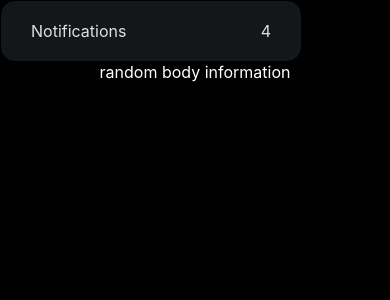
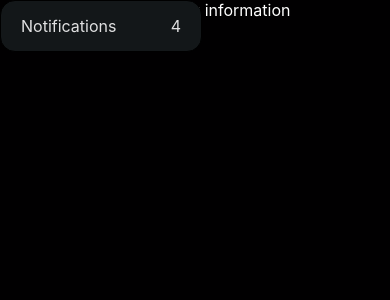
Before and after one commit to tinsandsolution/notification-bar-test, a React (Create React App) app in the folder my-app/: page / in a window 390 px wide. Shown: the top 300 px of the page. Built offline with nearby package versions, Linux system fonts and the light colour scheme.

Commit message:
mobile consideration

```diff
--- a/my-app/src/App.js
+++ b/my-app/src/App.js
@@ -34,7 +34,7 @@ const notifications = [
 function detailedNotifications(notifications) {
   // we're going to do a map thing here
   // taking in the notifications object and turning them into boxes
-  return "dfdsf"
+
   return (
     notifications.map((notification) => {
       const notification_item = (
@@ -43,7 +43,7 @@ function detailedNotifications(notifications) {
           {notification.user} {notification.type == "comment" ? "commented" : "replied"}: {notification.message}
         </div>
       )
-      return "hi"
+      return notification_item
     })
   )
 
@@ -64,7 +64,8 @@ function App() {
           </div>
         </div>
         {/* a div that only is displayed if hovered is set to true */}
-        {hovered && <detailedNotifications notifications={notifications}/>}
+        {hovered && <div className='notification-items'>{detailedNotifications(notifications)}</div>}
+        {/* fadsfasdf */}
       </div>
       random body information
     </div>
--- a/my-app/src/index.css
+++ b/my-app/src/index.css
@@ -17,12 +17,14 @@ code {
 .notification-wrapper {
   /* box-sizing: border-box; */
   /* flex box */
+  position: absolute;
   display: flex;
   flex-direction: column;
   justify-content: center;
   align-items: center;
-  width: 300px;
-  min-height: 60px;
+  width: 25%;
+  min-height: 50px;
+  min-width: 200px;
   border: 1px solid black;
   border-radius: 15px;
   background-color: #131719;
@@ -32,25 +34,39 @@ code {
 }
 
 .notification-header {
+  position: absolute;
   /* margin: 5% 5% 5% 5%; */
+  top: 15px;
   width: 80%;
   /* border: 1px solid white; */
   display: flex;
   flex-direction: row;
   justify-content: space-between;
+  /* margin-top: 10px; */
+  aspect-ratio: 10/1;
+}
+
+.notification-item {
+  /* margin: 5% 5% 5% 5%; */
+  width: 100%;
+  display: flex;
+  flex-direction: row;
+  justify-content: space-between;
+  border-top: 1px solid white;
+  border: 1px solid white;
+
   /* height: 20%; */
 }
 
-.notification-left {
-  /* margin-left: 7%; */
+.notification-items {
   /* margin: 5% 5% 5% 5%; */
-  /* border: 1px solid white; */
-  /* height: 20%; */
+  margin-top: 20%;
+  width: 80%;
+  display: flex;
+  flex-direction: column;
+  justify-content: space-between;
+  overflow: scroll;
+  max-height: 300px;
+  overflow-x: hidden;
+
 }
-
-.notification-right {
-  /* margin-right: 10% */
-  /* margin: 5% 5% 5% 5%; */
-  /* border: 1px solid white; */
-  /* height: 20%; */
-}
```
